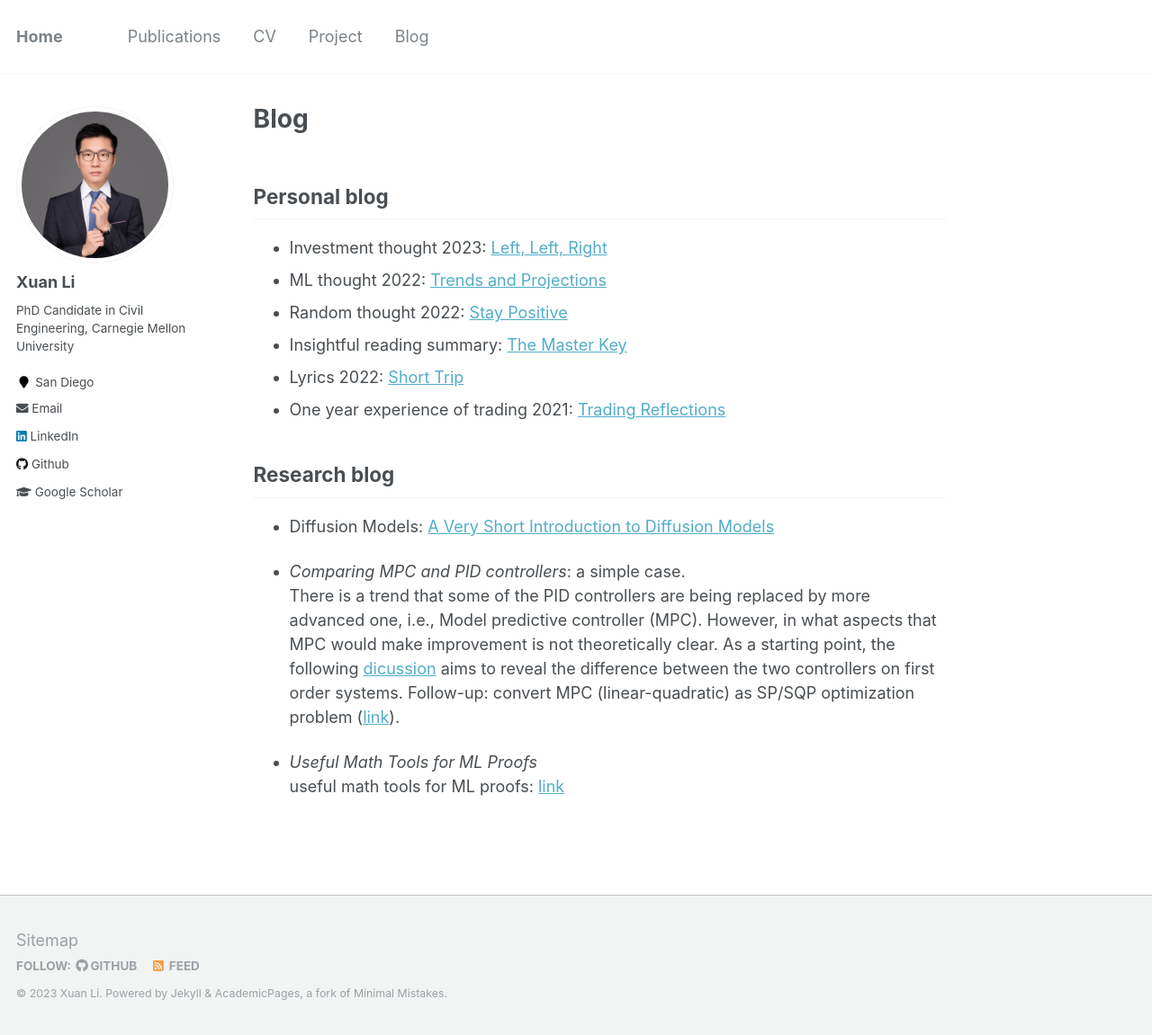
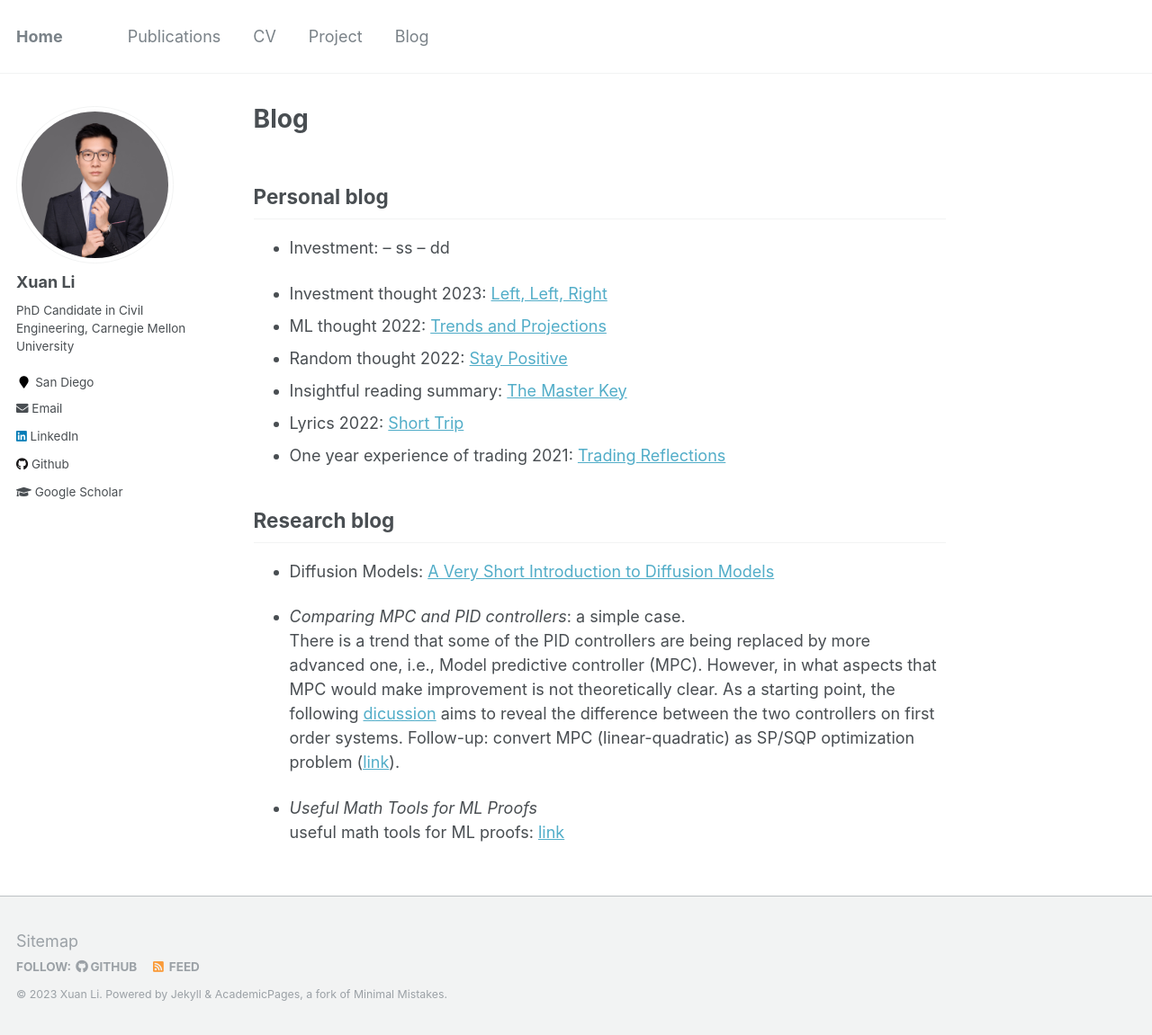
Before and after one commit to milanlx/milanlx.github.io, a Jekyll site: the page built from _pages/blog.md, in a window 1280 px wide and 1151 px high. Shown: the whole window at 90% size. Built offline with Jekyll 4.4.1, drawn with Linux system fonts in a browser that asks for light colours.

Commit message:
Update blog.md

```diff
--- a/_pages/blog.md
+++ b/_pages/blog.md
@@ -6,6 +6,9 @@ author_profile: true
 
 Personal blog
 ---------------
+* Investment:
+  -- ss
+  -- dd
 
 * Investment thought 2023: [Left, Left, Right](https://milanlx.github.io/files/blogs/trading_2023_thoughts.pdf)
 * ML thought 2022: [Trends and Projections](https://milanlx.github.io/files/blogs/ML_thoughts_2022.pdf)
```
